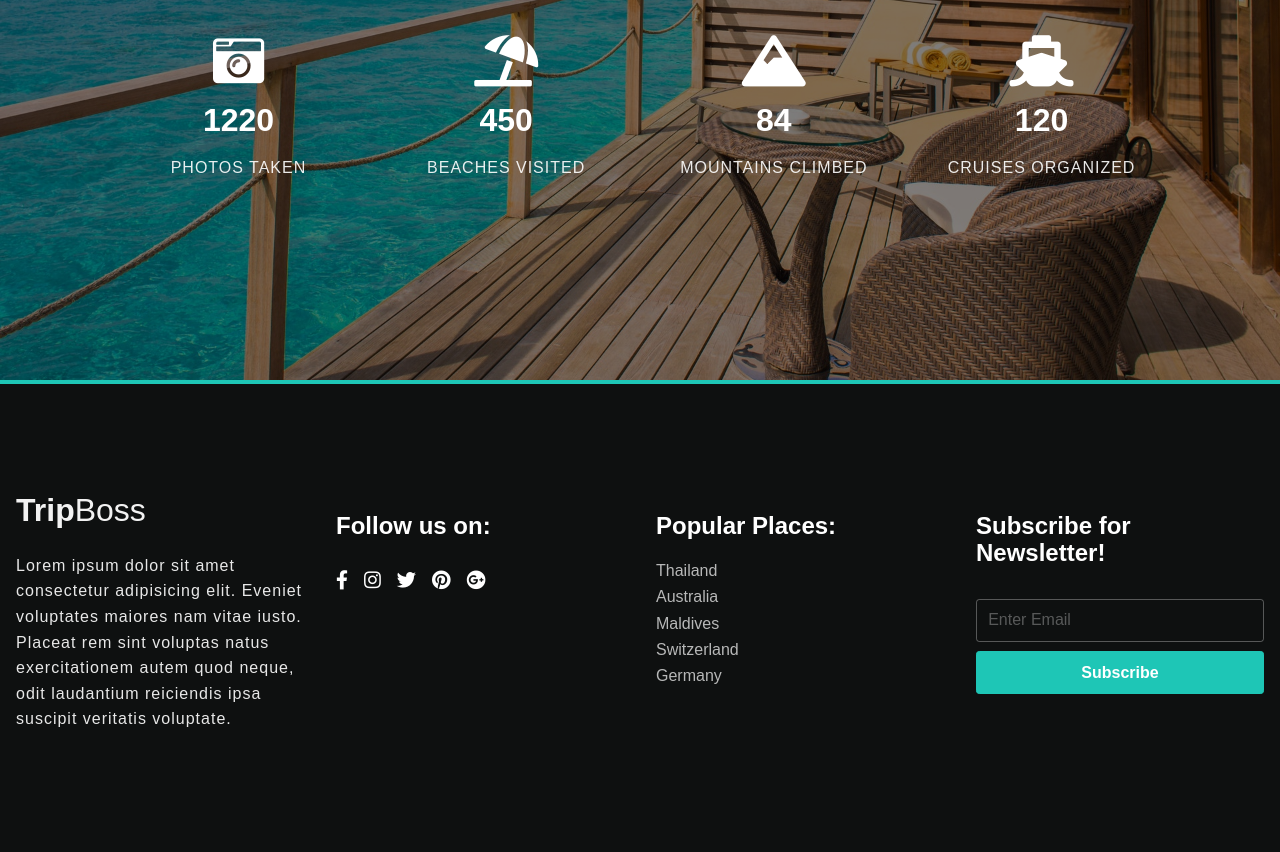
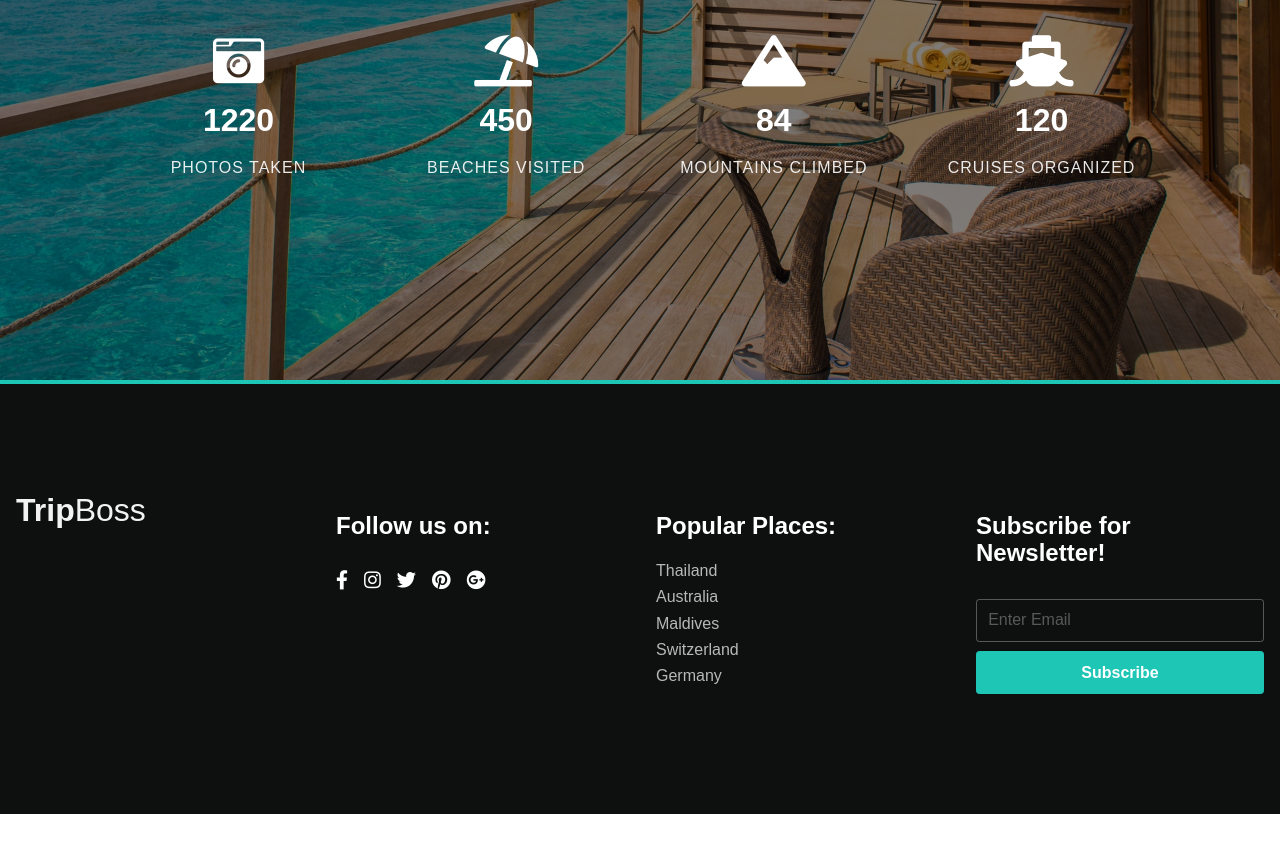
Before and after one commit to Abishek-sk46/createthon, a plain HTML site: page about.html in a window 1280 px wide. Shown: the part 1720-2572 px from the top of the page. After the commit the page ends 2534 px from the top, so only its background shows below. Drawn offline with Linux system fonts and the light colour scheme; a web font is replaced by a local one.

Commit message:
changes in about file

```diff
--- a/about.html
+++ b/about.html
@@ -140,7 +140,7 @@
                     <a href = "index.html" class = "site-brand">
                         Trip<span>Boss</span>
                     </a>
-                    <p class = "text">Lorem ipsum dolor sit amet consectetur adipisicing elit. Eveniet voluptates maiores nam vitae iusto. Placeat rem sint voluptas natus exercitationem autem quod neque, odit laudantium reiciendis ipsa suscipit veritatis voluptate.</p>
+                    <p class = "text"></p>
                 </div>
 
                 <div class = "footer-item">
```
